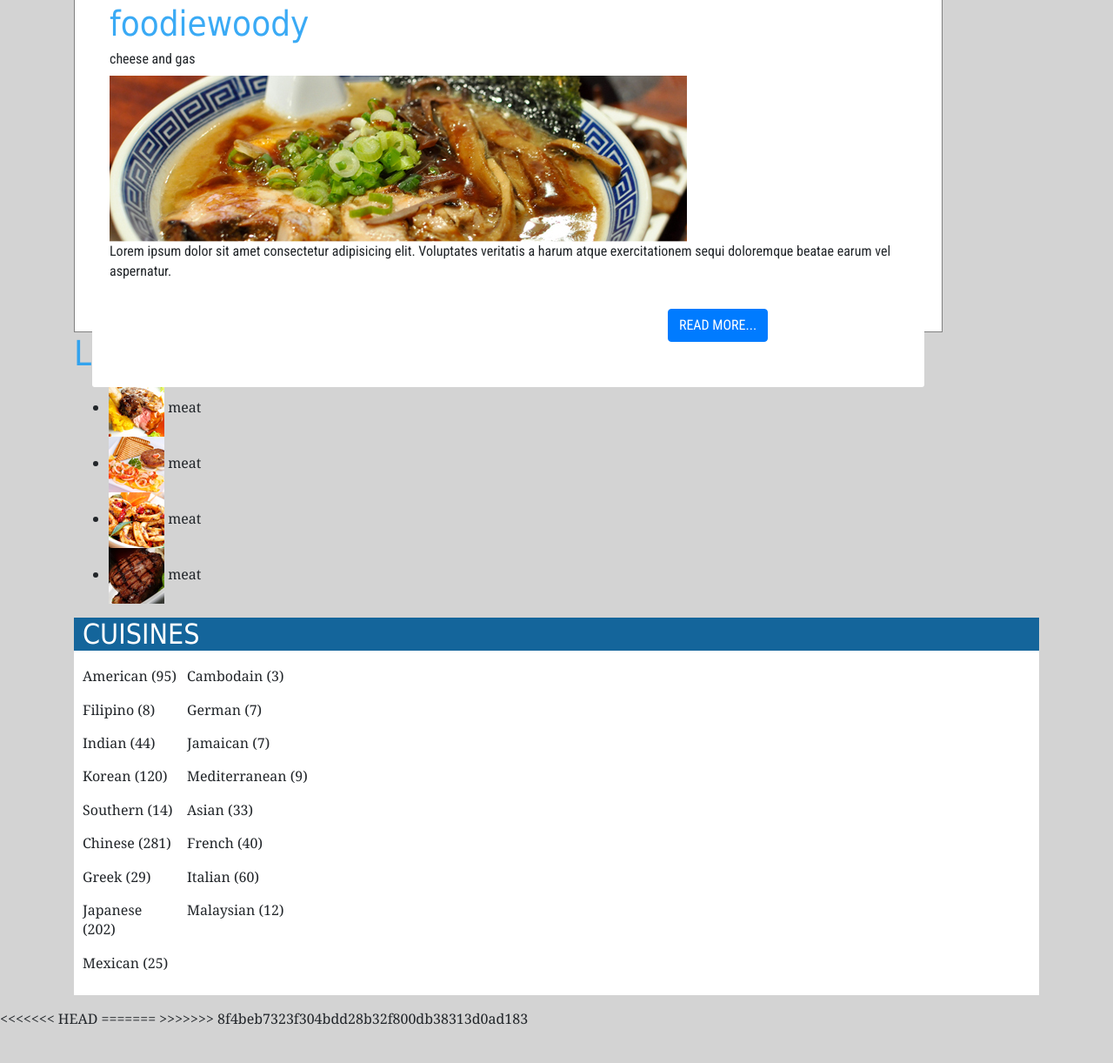
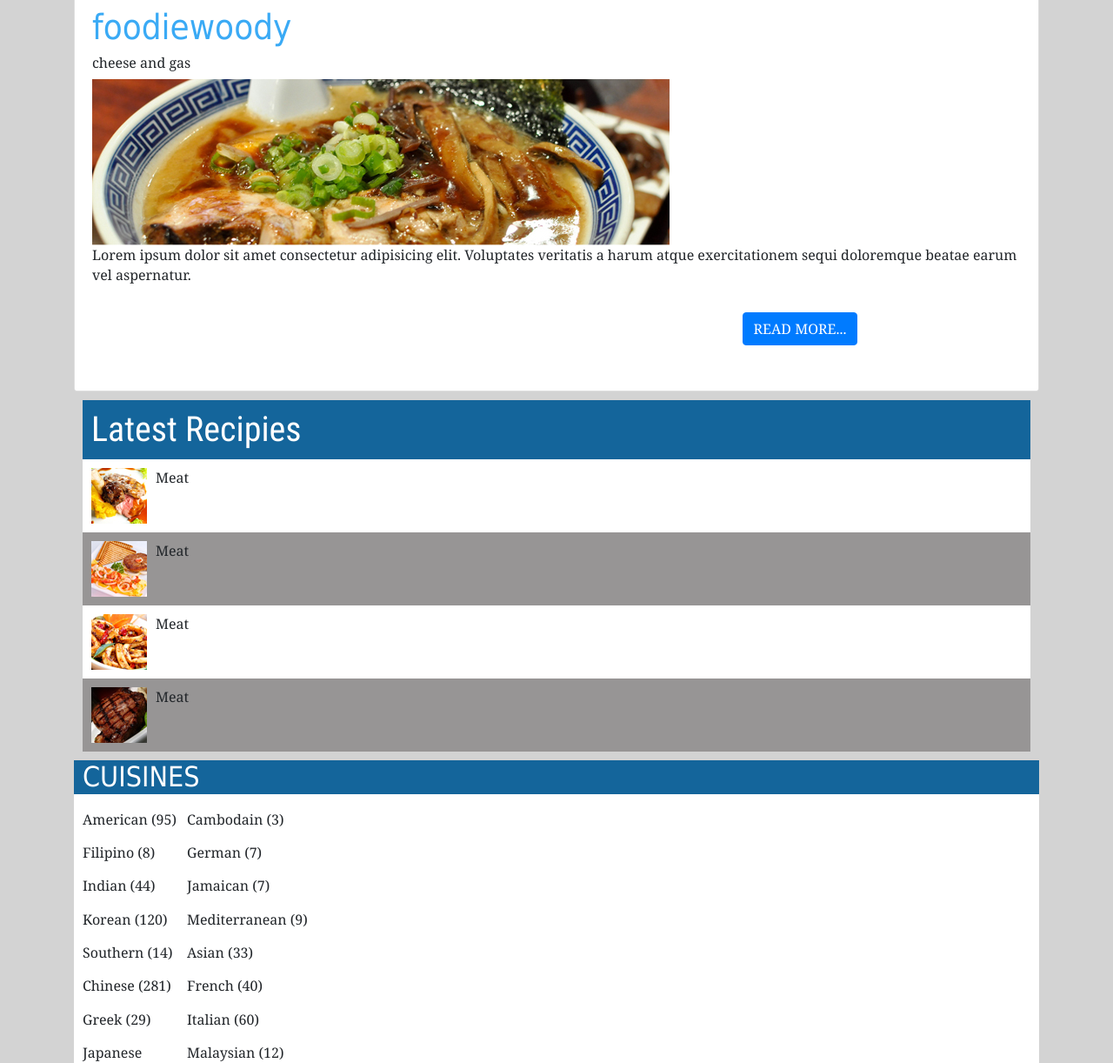
Before and after one commit to carrotcorn/2019-ssd-frontend-Project, a website: page dev/index.html in a window 1280 px wide. Shown: the part 620-1842 px from the top of the page at 87% size. Before the commit the page ends 1802 px from the top, so only its background shows below. Drawn offline with nearby package versions, Linux system fonts and the light colour scheme; files that its build step writes are made by us from their sources.

Commit message:
made recipe list

```diff
--- a/dev/index.html
+++ b/dev/index.html
@@ -84,7 +84,7 @@
 <div class="container">
 	<div class="row">
 		<div class="col-sm-12 col-md-12 col-lg-12 d-flex align-items-stretch">
-			<div class="cards">
+			<div class="card">
 				<div class="card-body">
 					<h1 class="card-title">foodiestuff</h1>
 					<p class="card-subtitle mb-2 ">foodstuffmenudgunk</p>
@@ -95,11 +95,11 @@
 				</div>
 				<div class="card-footer">
 						<a href="#" class="btn btn-primary ">READ MORE...</a>
-					</div>
+				</div>
 			</div>
 		</div>
 		<div class="col-sm-12 col-md-12 col-lg-12 d-flex align-items-stretch">
-			<div class="cards">
+			<div class="card">
 				<div class="card-body">
 					<h1 class="card-title">foodiewoody</h1>
 					<p class="card-subtitle mb-2 ">cheese and gas</p>
@@ -114,30 +114,27 @@
 			</div>
 		</div>
 	</div>
-	<article class=recipes">
-		<div class="listTitle">
+	<section class="recipes">
 			<h1>Latest Recipies</h1>
 			<ul>
 				<li>
 				<img src="images/lamb_tb.jpg" alt="steak">
-				meat
+					<p>Meat</p>
 				</li>
 				<li class="dark">
 				<img src="images/breakfast_tb.jpg" alt="steak">
-				meat
+				<p>Meat</p>
 				</li>
 				<li>
 				<img src="images/calamari_tb.jpg" alt="steak">
-				meat
+				<p>Meat</p>
 				</li>
 				<li class="dark">
 				<img src="images/steak_tb.jpg" alt="steak">
-				meat
+				<p>Meat</p>
 				</li>
 			</ul>
-			</ul>
-		</div>
-	</article>
+	</section>
 	<article class="cuisines">
 		<div class=cuisine-title>
 		<h2 id="cuisine">CUISINES</h2>
--- /dev/null
+++ b/dev/scss/_recipes.scss
@@ -0,0 +1,31 @@
+.recipes{
+  margin: 10px;
+  background-color: #fff;
+  order:2;
+
+    h1{
+      color: white;
+      background-color: $navbar-color;
+      margin: 0;
+      padding: 10px;
+      font-family: $navbar-font;
+    }
+    ul{
+      padding: 0;
+      margin: 0;
+    }
+    li{
+      list-style: none;
+      display: flex;
+      padding: 10px;
+
+      p{
+        padding-left:10px;
+      }
+    }
+    li:nth-child(2n) {
+      background-color: rgb(151, 149, 149)
+    }
+
+
+}
--- a/dev/scss/styles.scss
+++ b/dev/scss/styles.scss
@@ -21,7 +21,8 @@
 @import '_nav';
 @import '_hamburger';
 @import '_cuisine';
-@import "_cards";
+@import '_cards';
+@import '_recipes';
 // @import 'hamburger';
 
 // @import 'main';
```
